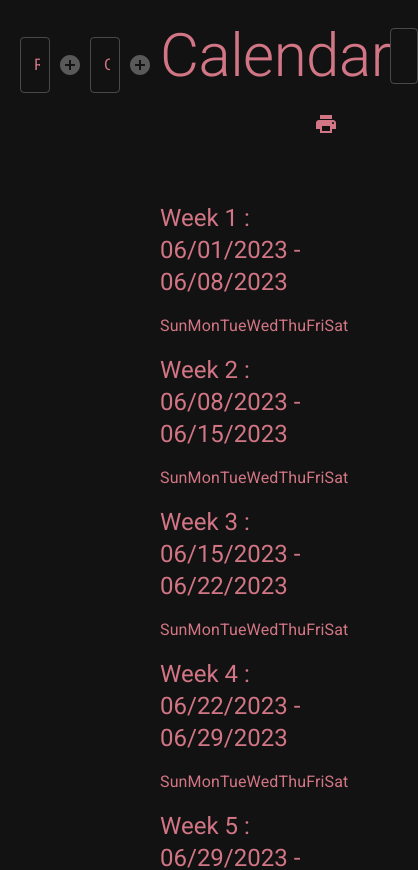
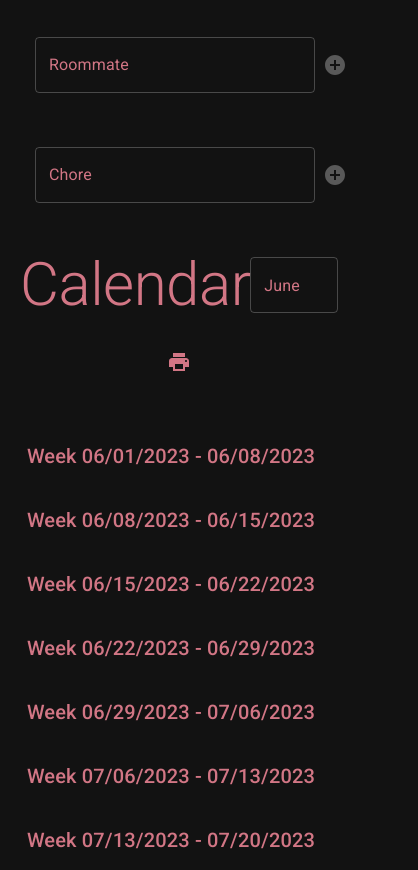
Before and after one commit to MFNO/ChoreMate, a React (Create React App) app: page / in a window 390 px wide. Shown: the top 870 px of the page, 418 px wide, since content can reach past the window. Built offline with nearby package versions, Linux system fonts and the light colour scheme.

Commit message:
mobile styling

```diff
--- a/public/index.html
+++ b/public/index.html
@@ -1,14 +1,12 @@
 <!DOCTYPE html>
 <html lang="en">
+
 <head>
   <meta charset="utf-8" />
   <link rel="icon" href="%PUBLIC_URL%/favicon.ico" />
   <meta name="viewport" content="width=device-width, initial-scale=1" />
   <meta name="theme-color" content="#000000" />
-    <meta
-      name="description"
-      content="Web site created using create-react-app"
-    />
+  <meta name="description" content="Web site created using create-react-app" />
   <link rel="apple-touch-icon" href="%PUBLIC_URL%/logo192.png" />
   <!--
       manifest.json provides metadata used when your web app is installed on a
@@ -24,8 +22,9 @@
       work correctly both with client-side routing and a non-root public URL.
       Learn how to configure a non-root public URL by running `npm run build`.
     -->
-    <title>React App</title>
+  <title>Chore Mate</title>
 </head>
+
 <body>
   <noscript>You need to enable JavaScript to run this app.</noscript>
   <div id="root"></div>
@@ -40,4 +39,5 @@
       To create a production bundle, use `npm run build` or `yarn build`.
     -->
 </body>
+
 </html>
--- a/src/App.css
+++ b/src/App.css
@@ -2,3 +2,9 @@
     display: flex;
     padding: 20px;
 }
+
+@media screen and (max-width: 550px) {
+    .content {
+        flex-direction: column;
+    }
+}
--- a/src/App.tsx
+++ b/src/App.tsx
@@ -9,7 +9,6 @@ import CssBaseline from '@mui/material/CssBaseline';
 import { LocalizationProvider } from '@mui/x-date-pickers/LocalizationProvider';
 import { AdapterDayjs } from '@mui/x-date-pickers/AdapterDayjs';
 import "./dayjs"
-import { BorderColor } from "@mui/icons-material";
 
 const darkTheme = createTheme({
   palette: {
@@ -52,7 +51,6 @@ function App() {
   const [chores, setChores] = useState<Array<InputItem>>([]);
   const [roommateChorePerWeek, setRoommateChoresPerWeek] = useState<Array<Array<RoommateChoreItem>>>([]);
   const numberOfWeeks = 52;
-
 
 
   React.useEffect(() => {
--- a/src/components/setup-view/components/input-view/input-view.css
+++ b/src/components/setup-view/components/input-view/input-view.css
@@ -15,3 +15,12 @@
 .item-display-name {
     width: 80%;
 }
+
+@media screen and (max-width: 550px) {
+
+    .name-input-container,
+    .item-display-content {
+        justify-content: center;
+    }
+
+}
--- a/src/components/setup-view/setup-view.css
+++ b/src/components/setup-view/setup-view.css
@@ -11,3 +11,18 @@
     display: flex;
     flex-direction: column;
 }
+
+@media screen and (max-width: 550px) {
+    .input-content {
+        flex-direction: column;
+        align-items: center;
+    }
+
+    .setup-container {
+        width: 100%;
+    }
+
+    .input-container {
+        width: 100%;
+    }
+}
--- a/src/components/week-view/components/week-day-item/week-day-item.css
+++ /dev/null
@@ -1,3 +0,0 @@
-.week-day-content {
-    width: 100%;
-}
--- a/src/components/week-view/components/week-day-item/week-day-item.tsx
+++ /dev/null
@@ -1,20 +0,0 @@
-import React from "react";
-
-import "./week-day-item.css";
-import dayjs from "dayjs";
-
-interface props {
-  DayNumber: number;
-}
-
-function WeekDayItem(InputProps: props) {
-  return (
-    <>
-      <div className="week-day-content">
-        <div>{dayjs().weekday(InputProps.DayNumber).format('ddd')}</div>
-      </div>
-    </>
-  );
-}
-
-export { WeekDayItem };
--- a/src/components/week-view/components/week-header-item/week-header-item.tsx
+++ b/src/components/week-view/components/week-header-item/week-header-item.tsx
@@ -14,8 +14,8 @@ function WeekHeaderItem(InputProps: props) {
     return (<>
       <div className="week-container">
         {InputProps.selectedMonthStartDay &&
-          <Typography variant="h5" className="weekview-header-title">
-            Week {InputProps.weeknumber + 1} : {`${InputProps.selectedMonthStartDay.add(1, "week").format("MM/DD/YYYY")} - ${InputProps.selectedMonthStartDay.add(InputProps.weeknumber + 1, "week").format("MM/DD/YYYY")}`}
+          <Typography variant="h6" className="weekview-header-title">
+            Week {`${InputProps.selectedMonthStartDay.add(1, "week").format("MM/DD/YYYY")} - ${InputProps.selectedMonthStartDay.add(InputProps.weeknumber + 1, "week").format("MM/DD/YYYY")}`}
           </Typography>
         }
       </div>
@@ -24,8 +24,8 @@ function WeekHeaderItem(InputProps: props) {
   return (<>
     <div className="week-container">
       {InputProps.selectedMonthStartDay &&
-        <Typography variant="h5" className="weekview-header-title">
-          Week {InputProps.weeknumber + 1} : {`${InputProps.selectedMonthStartDay.add(InputProps.weeknumber, "week").format("MM/DD/YYYY")} - ${InputProps.selectedMonthStartDay.add(InputProps.weeknumber + 1, "week").format("MM/DD/YYYY")}`}
+        <Typography variant="h6" className="weekview-header-title">
+          Week {`${InputProps.selectedMonthStartDay.add(InputProps.weeknumber, "week").format("MM/DD/YYYY")} - ${InputProps.selectedMonthStartDay.add(InputProps.weeknumber + 1, "week").format("MM/DD/YYYY")}`}
         </Typography>
       }
     </div>
--- a/src/components/week-view/components/week-item/week-item.css
+++ b/src/components/week-view/components/week-item/week-item.css
@@ -1,9 +1,3 @@
-.week-day-container {
-    display: flex;
-    flex-direction: row;
-    justify-content: space-between;
-}
-
 .week-item-container {
     height: auto;
 }
--- a/src/components/week-view/components/week-item/week-item.tsx
+++ b/src/components/week-view/components/week-item/week-item.tsx
@@ -4,7 +4,6 @@ import "./week-item.css";
 import { Dayjs } from "dayjs";
 import { RoommateChoreItem } from "../../../../shared/types/roommate-chore-item";
 import { WeekHeaderItem } from "../week-header-item/week-header-item";
-import { WeekDayItem } from "../week-day-item/week-day-item";
 import { Checkbox, Typography } from "@mui/material";
 
 interface props {
@@ -19,9 +18,6 @@ function WeekItem(InputProps: props) {
     <>
       <div className="week-item-container">
         <WeekHeaderItem weeknumber={InputProps.weeknumber} selectedMonthStartDay={InputProps.selectedMonth?.startOf('M')} ></WeekHeaderItem >
-        <div className="week-day-container">
-          {[...Array(7)].map((item, index) => { return (<WeekDayItem key={index} DayNumber={index}></WeekDayItem>) })}
-        </div>
         <div className="chore-container">
           {InputProps.roommateChores && InputProps.roommateChores.map((roommateChore, index) => {
             return roommateChore.weekNumber === InputProps.weeknumber ? (
--- a/src/components/week-view/week-view.css
+++ b/src/components/week-view/week-view.css
@@ -30,3 +30,11 @@
     height: 90px;
     margin-bottom: 20px;
 }
+
+@media screen and (max-width: 550px) {
+    .weekview-container {
+        width: 100%;
+        align-items: center;
+    }
+
+}
```
Also changed, not shown: package.json (line endings or trailing spaces), 1 other file (tests, documents, lock files or other folders). Lines whose indentation alone changed are shown as unchanged.
